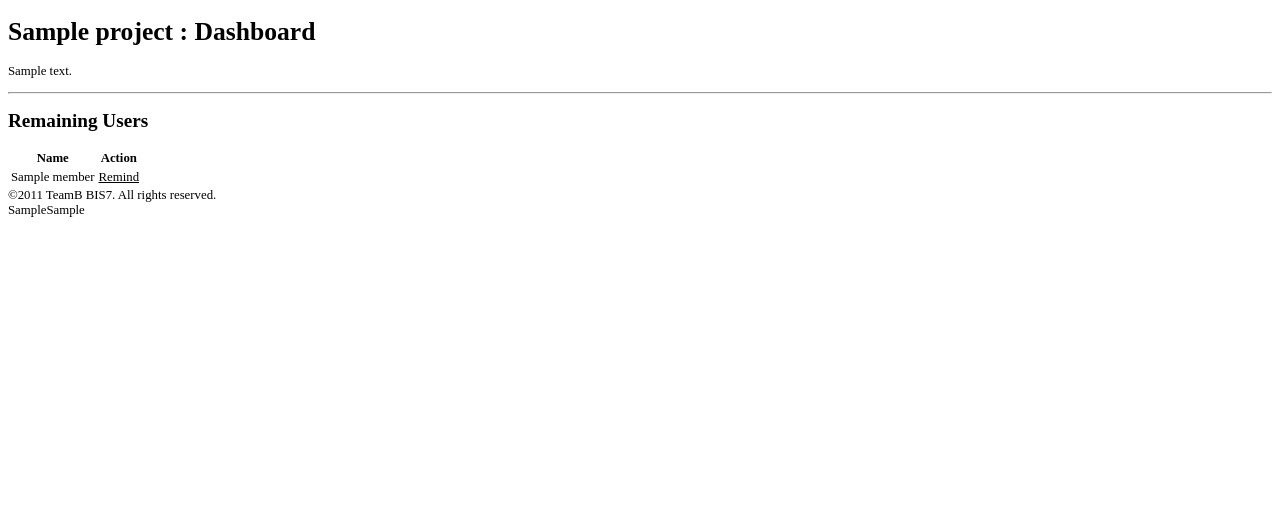
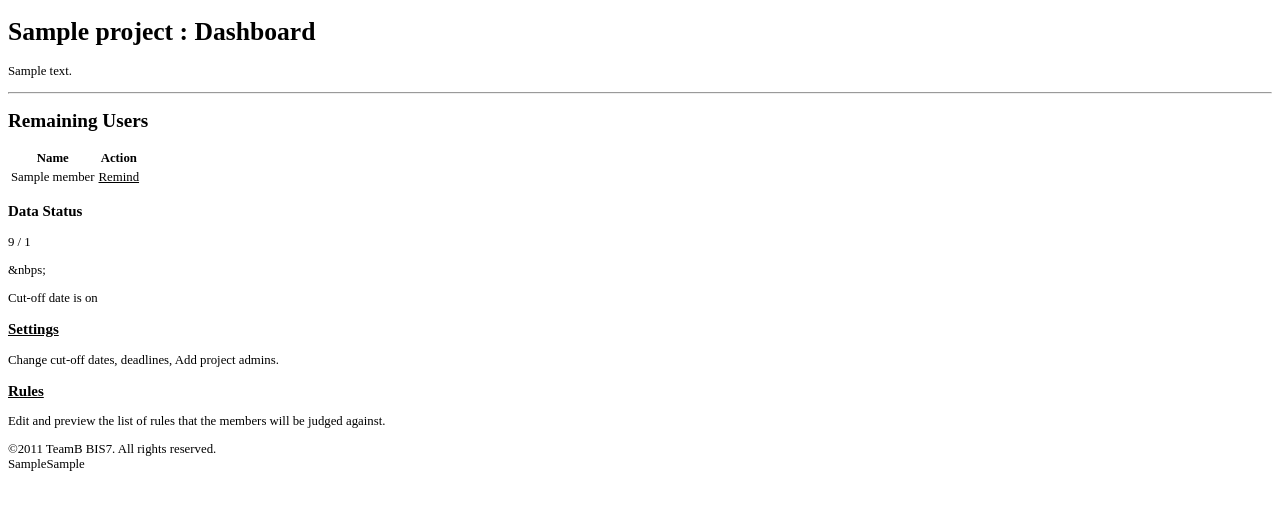
Before and after one commit to mmhan/TeamMaker, a CakePHP app: the page made by app/views/projects/admin_dashboard_collect.ctp in a window 1280 px wide. Shown: the part 70-580 px from the top of the page. Run offline with PHP 8.4 and a stand-in for CakePHP, Linux system fonts and the light colour scheme; the template is opened without the code that fills it: most values are stand-ins (such as "Sample title", 1, 10 or a date in 2020); data that the repository does not hold is empty; some libraries are stand-ins or nearby versions.

Commit message:
dashboard_collect is now working

```diff
--- a/app/controllers/projects_controller.php
+++ b/app/controllers/projects_controller.php
@@ -5,6 +5,8 @@ class ProjectsController extends AppController {
 	var $name = 'Projects';
 
 	var $components = array('Email');
+
+	var $helpers = array('Time');
 
 	/**
 	 * Before filter call back that customize a few things.
@@ -85,6 +87,7 @@ class ProjectsController extends AppController {
 				break;
 			case PROJECT_COLLECT:
 				$this->set('remaining', $this->Project->findRemaining($id));
+				$this->set("total", $this->Project->findTotal($id));
 				$this->render("admin_dashboard_collect");
 				break;
 			case PROJECT_FEEDBACK:
--- a/app/views/elements/projects/rules.ctp
+++ b/app/views/elements/projects/rules.ctp
@@ -1,4 +1,4 @@
-<div class="c25 projMgmt">
+<div class="projMgmt">
 	<h3 class="rules"><?php echo $this->Html->link("Rules", array('action' => 'rules', $id)); ?></h3>
 	<p class="tips">Edit and preview the list of rules that the members will be judged against.</p>
 </div>
--- a/app/views/elements/projects/settings.ctp
+++ b/app/views/elements/projects/settings.ctp
@@ -1,4 +1,4 @@
-<div class="c25 projMgmt">
+<div class="projMgmt">
 	<h3 class="settings"><?php echo $this->Html->link("Settings", array('action' => 'settings', $project['Project']['id'])); ?></h3>
 	<p class="tips">Change cut-off dates, deadlines, Add project admins.</p>
 </div>
--- a/app/views/projects/admin_dashboard_collect.ctp
+++ b/app/views/projects/admin_dashboard_collect.ctp
@@ -1,3 +1,5 @@
+<?php $projectId = $project['Project']['id']; ?>
+
 <?php FireCake::log($remaining) ?>
 <h1><?php echo $project['Project']['name'] ?> : Dashboard</h1>
 <p><?php echo $project['Project']['description'] ?></p>
@@ -12,11 +14,22 @@
 	<?php foreach ($remaining as $i => $member): ?>
 	<tr>
 		<td><?php echo $member['Member']['name'] ?></td>
-		<td><?php echo $this->Html->link("Remind", array('action' => 'remind', $member['Member']['id'])) ?></td>
+		<td><?php //TODO: implement this later
+			//echo $this->Html->link("Remind", array('action' => 'remind', $member['Member']['id'])) ?>
+			<?php echo $this->Html->link("Remind", "mailto:" . $member['Member']['email']) ?>
+		</td>
 	</tr>
 	<?php endforeach ?>
 </table>
 </div>
 <div class="c30">
+	<div class="projMgmt">
+		<h3 class="dataStatus">Data Status</h3>
+		<p class="tips"><?php echo $total - count($remaining) ?> / <?php echo count($remaining) ?></p>
+		<p>&nbps;</p>
+		<p class="tips">Cut-off date is on <?php echo $this->Time->niceShort($project['Project']['collection_end']); ?></p>
+	</div>
+	<?php echo $this->element('projects/settings', array('id' => $projectId)); ?>
+	<?php echo $this->element('projects/rules', array('id' => $projectId)); ?>
 
 </div>
--- a/app/views/projects/admin_dashboard_seed.ctp
+++ b/app/views/projects/admin_dashboard_seed.ctp
@@ -11,8 +11,8 @@
 		<h3 class="skills"><?php echo $this->Html->link("Skills", array('action' => 'skills', $project['Project']['id'])); ?></h3>
 		<p class="tips">Edit the list of skills that will be collected and/or imported for this project.</p>
 	</div>
-	<?php echo $this->element('projects/rules', array('id' => $project['Project']['id'])) ?>
-	<?php echo $this->element('projects/settings', array('id' => $project['Project']['id'])) ?>
+	<div class="c25"><?php echo $this->element('projects/rules', array('id' => $project['Project']['id'])) ?></div>
+	<div class="c25"><?php echo $this->element('projects/settings', array('id' => $project['Project']['id'])) ?></div>
 </div>
 <div class="launch">
 <?php echo $this->Form->create("Project", array('action' => 'launch')) ?>
```
Also changed, not shown: app/models/project.php (+25 -1 lines).
